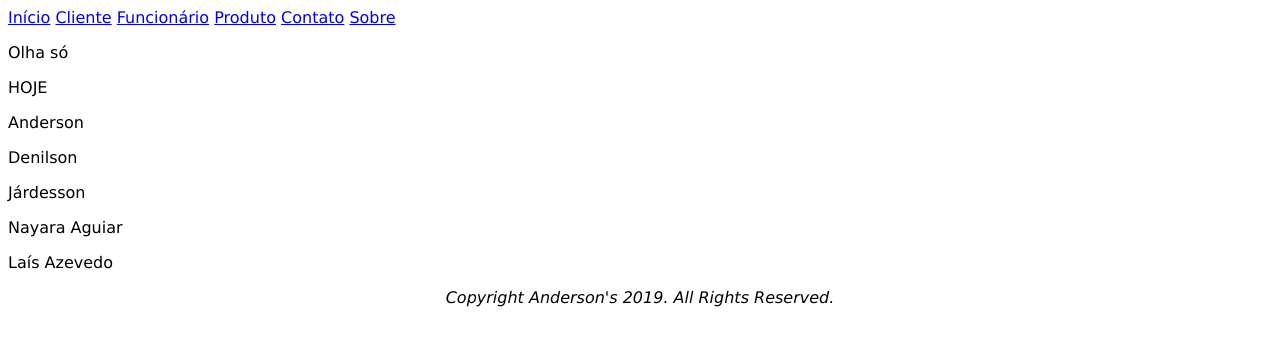
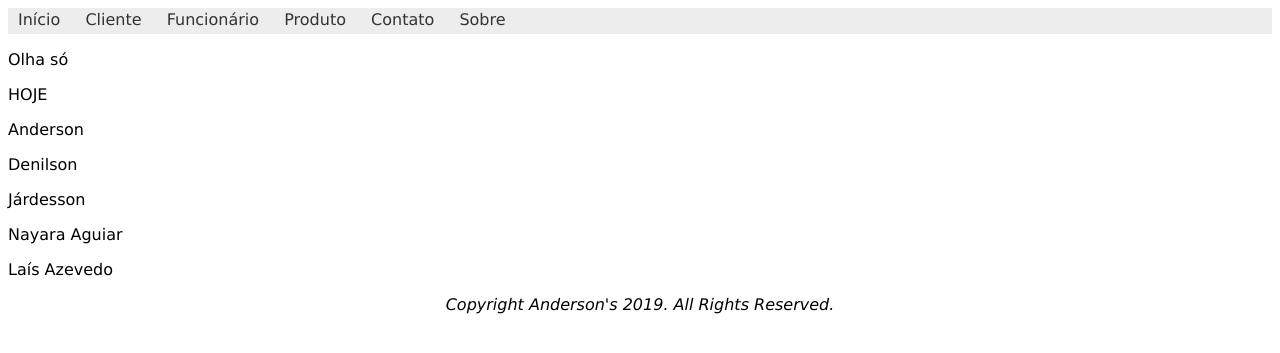
Before and after one commit to Anderson366/Floricultura2.0, a Django app: page / in a window 1280 px wide. Shown: the top 353 px of the page. Run offline with Django 3.2, Linux system fonts and the light colour scheme.

Commit message:
Terminando o CSS

```diff
--- a/core/static/base.css
+++ b/core/static/base.css
@@ -1,5 +1,29 @@
 body{
     font-family: verdana;
+}
+#barra ul{
+    padding:0px;
+    margin:0px;
+    background-color:#EDEDED;
+    list-style:none;
+}
+#barra ul li {
+    display: inline;
+}
+#barra ul li a {
+    padding: 2px 10px;
+    display: inline-block;
+
+    /* visual do link */
+    background-color:#EDEDED;
+    color: #333;
+    text-decoration: none;
+    border-bottom:3px solid #EDEDED;
+}
+#barra ul li a:hover {
+    background-color:#D6D6D6;
+    color: #6D6D6D;
+    border-bottom:3px solid #EA0000;
 }
 page{}
 barraup{}
--- a/core/templates/base.html
+++ b/core/templates/base.html
@@ -9,13 +9,17 @@
     <body>
         <div id="page">
             <div id="barraup">
+                <nav id="barra">
+                    <ul>
+                        <li><a href="#">In&iacute;cio</a></li>
+                        <li><a href="#">Cliente</a></li>
+                        <li><a href="#">Funcion&aacute;rio</a></li>
+                        <li><a href="#">Produto</a></li>
+                        <li><a href="#">Contato</a></li>
+                        <li><a href="#">Sobre</a></li>
+                    </ul>
+                </nav>
                 <!--<nav class="barra">Ol&aacute;</nav>-->
-                <a href="#">In&iacute;cio</a>
-                <a href="#">Cliente</a>
-                <a href="#">Funcion&aacute;rio</a>
-                <a href="#">Produto</a>
-                <a href="#">Contato</a>
-                <a href="#">Sobre</a>
                 <div id="menu">
                     <div id="barradown">
                         <p>Olha s&oacute;</p>
```
